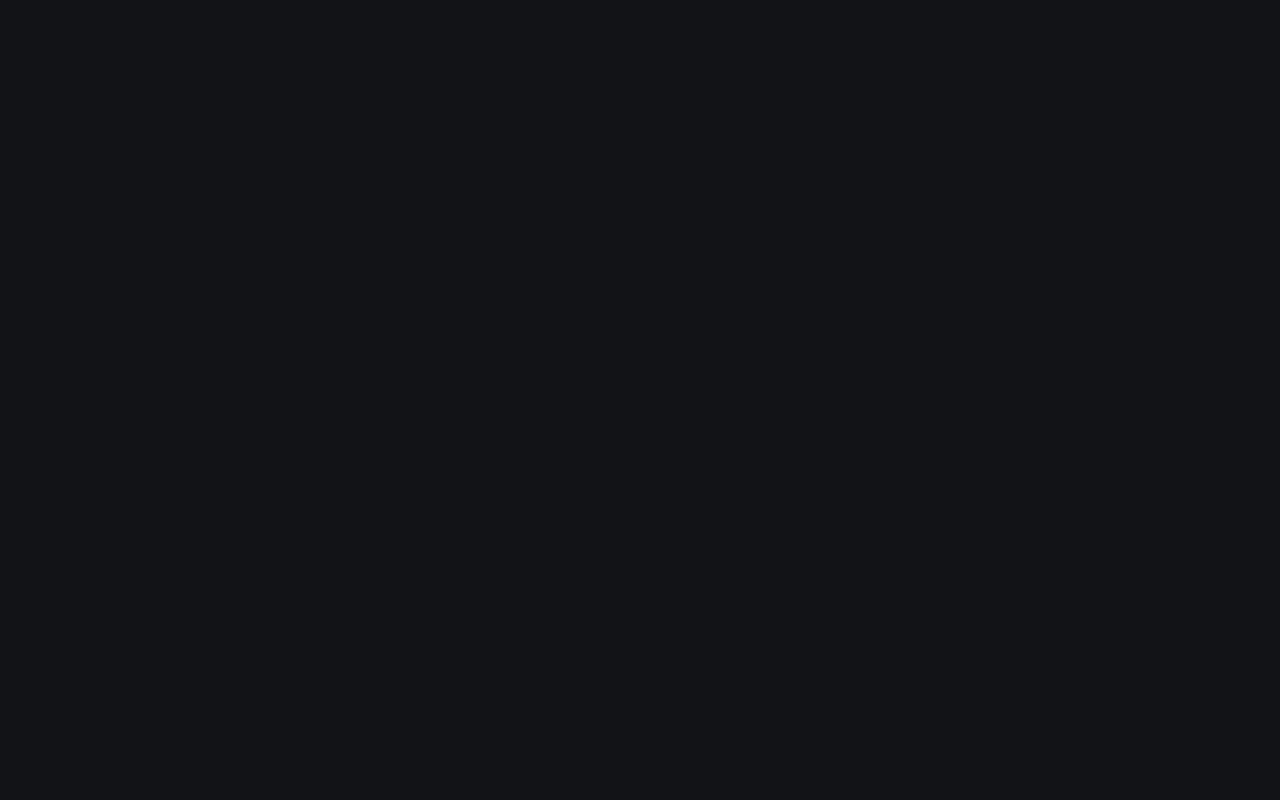
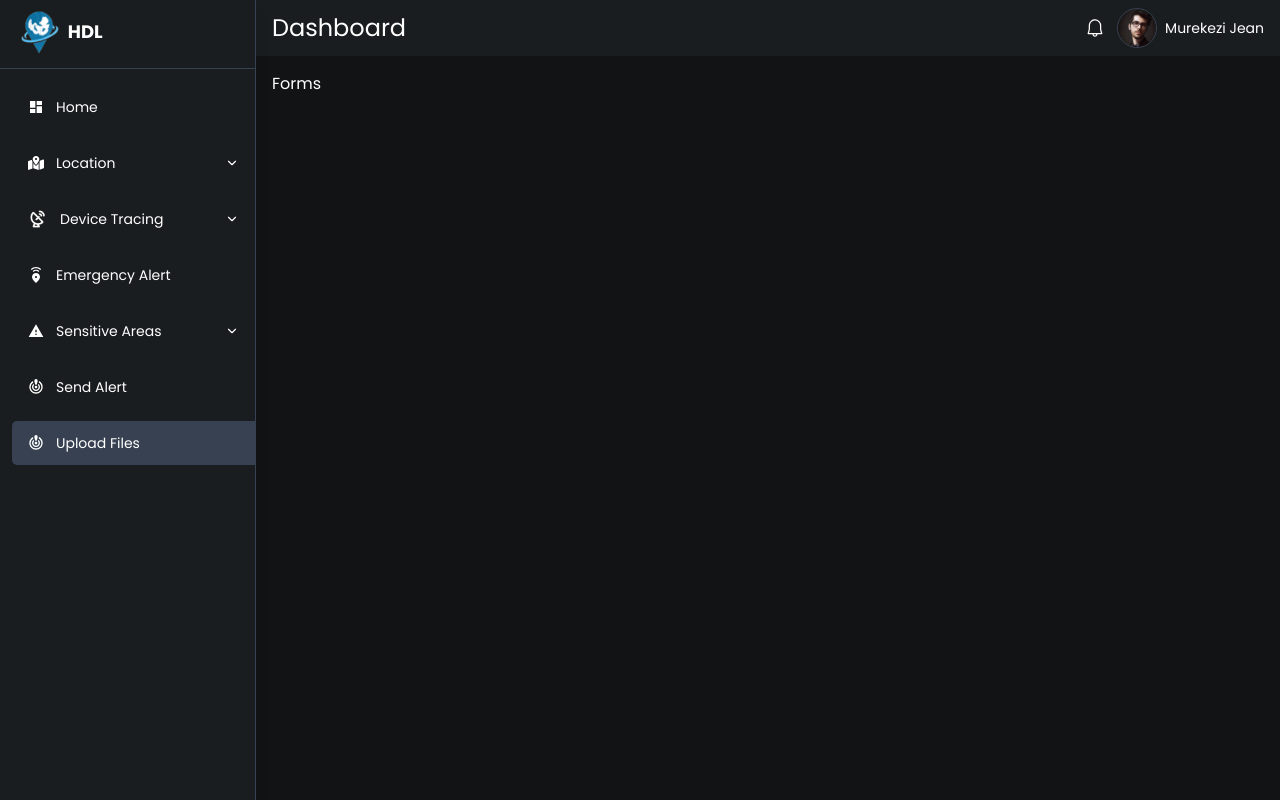
Before and after one commit to n-jabes/hdl-frontend, a React (Vite) app: page /upload in a window 1280 px wide. Before the commit this address had no page. Built offline with nearby package versions, Linux system fonts and the light colour scheme.

Commit message:
update: add upload files tab

```diff
--- a/src/App.jsx
+++ b/src/App.jsx
@@ -12,6 +12,7 @@ import EmergencyAlert from './components/pages/EmergencyAlert';
 import AddSensitiveArea from './components/pages/AddSensitiveArea';
 import ManageDevices from './components/pages/ManageDevices';
 import MonitorDevices from './components/pages/MonitorDevices';
+import UploadFiles from './components/pages/UploadFiles';
 
 function App() {
   const isAuthenticated = true;
@@ -110,6 +111,16 @@ function App() {
               </ProtectedRoutes>
             }
           />
+          <Route
+            path="/upload"
+            element={
+              <ProtectedRoutes isAuthenticated={isAuthenticated}>
+                <Layout>
+                  <UploadFiles />
+                </Layout>
+              </ProtectedRoutes>
+            }
+          />
           {/* <Route path="/" element={<Navigate to="/login" />} />
         <Route
           path="/forgot-password"
--- /dev/null
+++ b/src/components/pages/UploadFiles.jsx
@@ -0,0 +1,11 @@
+import React from 'react';
+
+function UploadFiles(props) {
+    return (
+        <div>
+            Forms
+        </div>
+    );
+}
+
+export default UploadFiles;
--- a/src/components/sidebar/Sidebar.jsx
+++ b/src/components/sidebar/Sidebar.jsx
@@ -261,6 +261,21 @@ const Sidebar = ({ isOpen, toggleSidebar }) => {
             <span>Send Alert</span>
           </Link>
         </li>
+
+        {/* Form to upload */}
+        <li>
+          <Link
+            to="/upload"
+            className={`flex items-center px-4 py-3 ${
+              isActive('/upload')
+                ? 'bg-gray-700 rounded-l-[5px]'
+                : 'hover:bg-gray-700 hover:rounded-l-[5px]'
+            }`}
+          >
+            <MdCrisisAlert className="mr-3 h-4 w-4" />
+            <span>Upload Files</span>
+          </Link>
+        </li>
       </ul>
     </div>
   );
```
